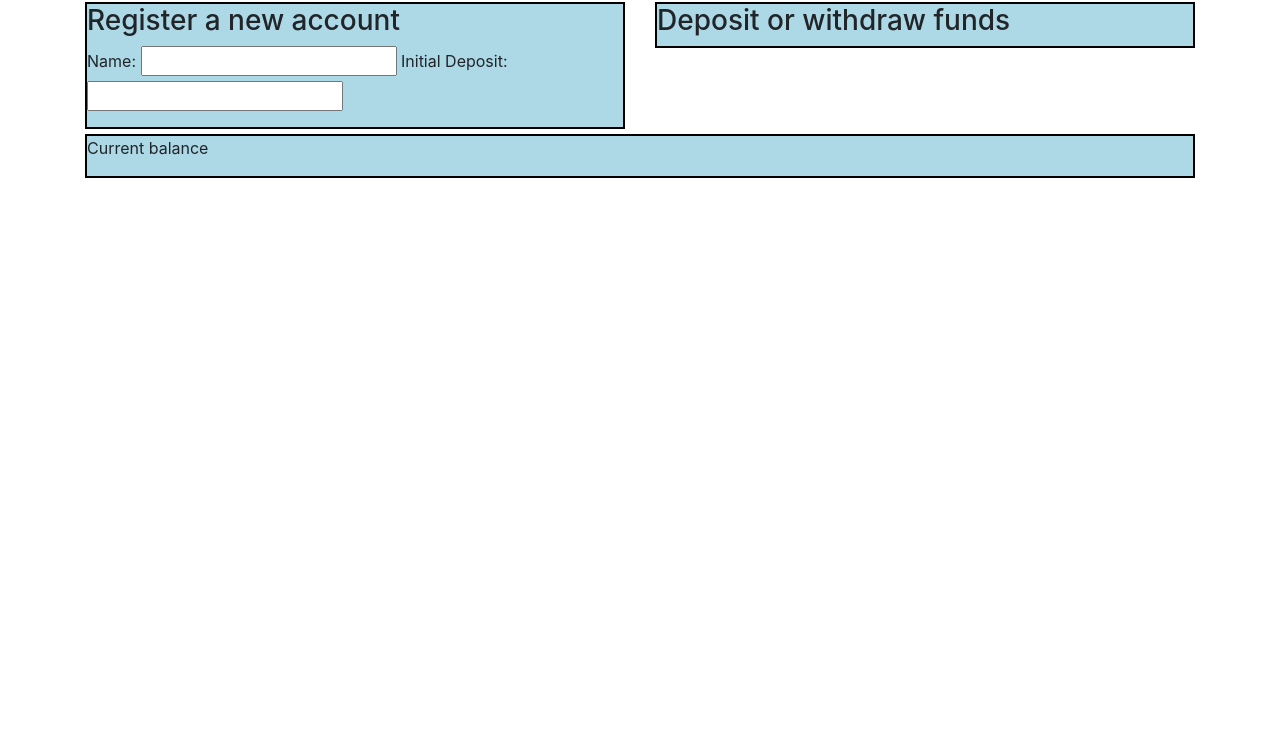
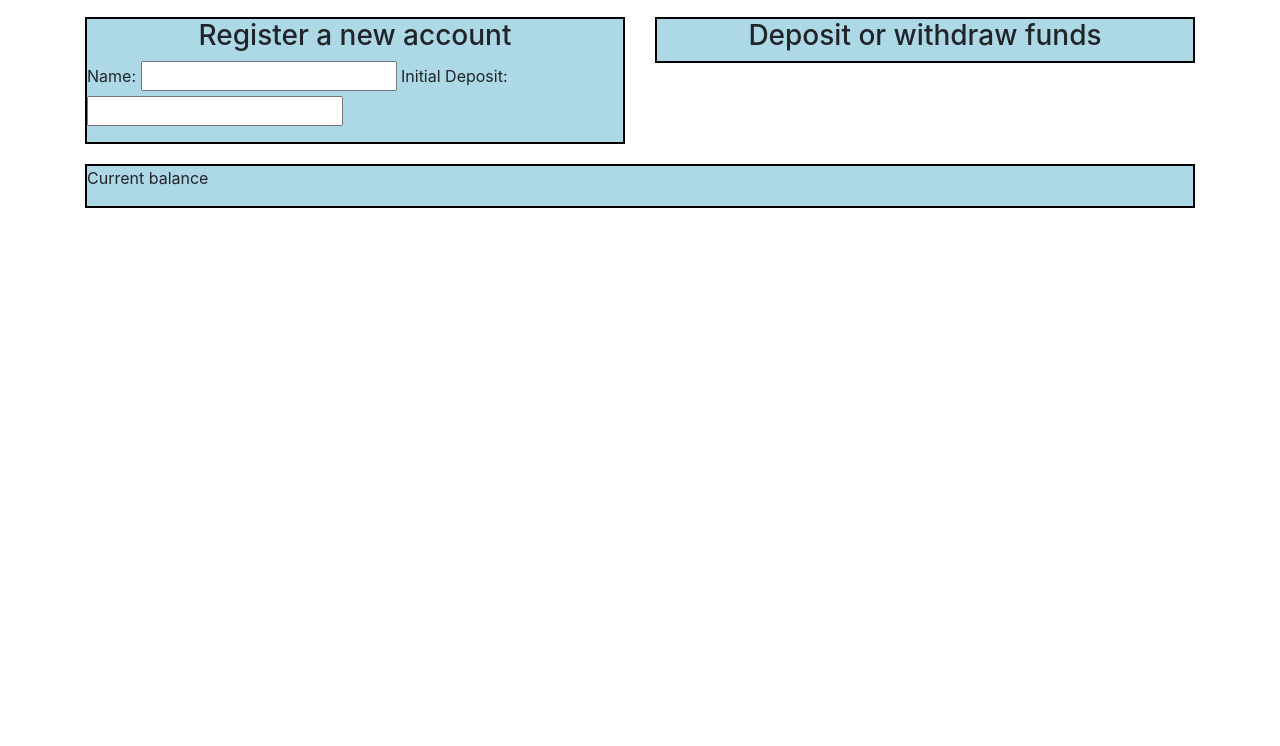
Before and after one commit to H-Len/banking, a plain HTML site: page index.html in a window 1280 px wide. Shown: the part 54-800 px from the top of the page. Drawn offline with Linux system fonts and the light colour scheme.

Commit message:
add styling in css

```diff
--- a/css/styles.css
+++ b/css/styles.css
@@ -17,3 +17,11 @@ h1 {
   border: solid 2px black;
   background-color: lightblue;
 }
+
+h3 {
+  text-align: center;
+}
+
+.col-md-6 {
+  padding: 15px;
+}
```
